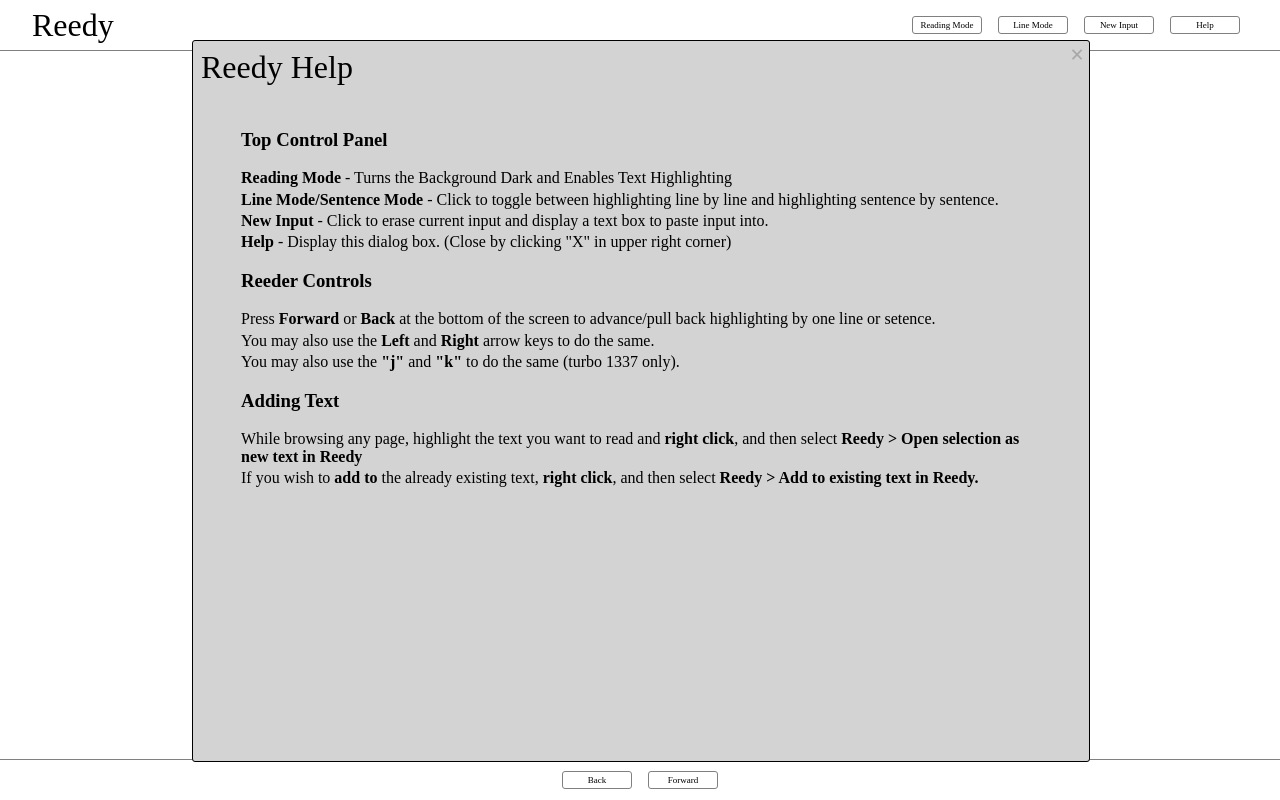
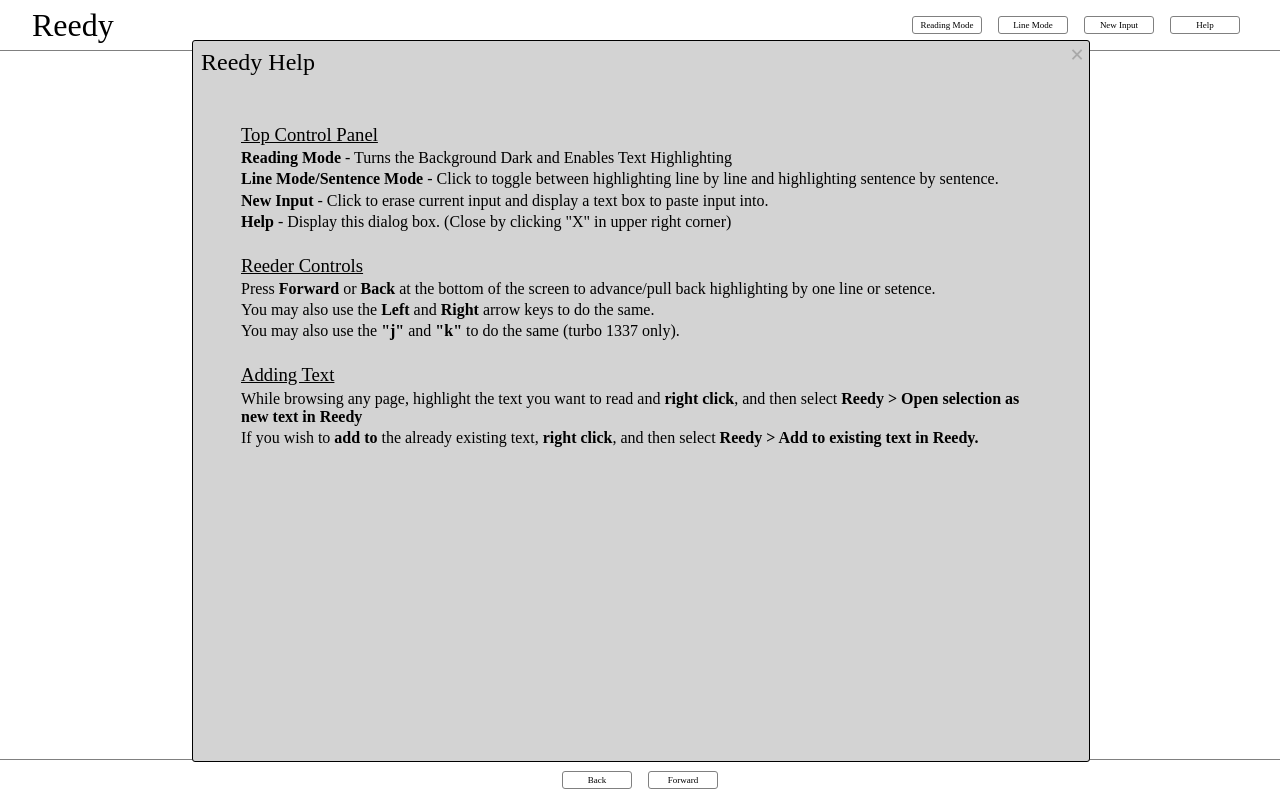
Before and after one commit to sophondetector/Reedy, a website built with Vite: page pages/index.html in a window 1280 px wide. Both pictures are taken after a click on the button "Help". Built offline with nearby package versions, Linux system fonts and the light colour scheme; some packages are replaced by stand-ins of ours; no server answers.

Commit message:
add underlining to help content headers and increase spacing between help content sections

```diff
--- a/pages/index.html
+++ b/pages/index.html
@@ -46,24 +46,24 @@
 
 	<div id="helpModal">
 		<div id="helpHeader">
-			<h1>Reedy Help</h1>
+			<h2>Reedy Help</h2>
 			<span id="hide-help">&times;</span>
 		</div>
 		<div id="help-content">
-			<h3>Top Control Panel</h3>
+			<h3><u>Top Control Panel</u></h3>
 			<div><b>Reading Mode</b> - Turns the Background Dark and Enables Text Highlighting</div>
 			<div><b>Line Mode/Sentence Mode</b> - Click to toggle between highlighting line by line and highlighting sentence
 				by
 				sentence.</div>
 			<div><b>New Input</b> - Click to erase current input and display a text box to paste input into.</div>
 			<div><b>Help</b> - Display this dialog box. (Close by clicking "X" in upper right corner)</div>
-			<h3>Reeder Controls</h3>
+			<h3><u>Reeder Controls</u></h3>
 			<div>Press <b>Forward</b> or <b>Back</b> at the bottom of the screen to advance/pull back highlighting by one line
 				or setence.
 			</div>
 			<div>You may also use the <b>Left</b> and <b>Right</b> arrow keys to do the same.</div>
 			<div>You may also use the <b>"j"</b> and <b>"k"</b> to do the same (turbo 1337 only).</div>
-			<h3>Adding Text</h3>
+			<h3><u>Adding Text</u></h3>
 			<div>While browsing any page, highlight the text you want to read and <b>right click</b>, and then select <b>Reedy
 					> Open selection as new text in Reedy</b></div>
 			<div>If you wish to <b>add to</b> the already existing text, <b>right click</b>, and then select <b>Reedy > Add to
--- a/src/reedy-style.css
+++ b/src/reedy-style.css
@@ -188,7 +188,7 @@
 	justify-content: space-between;
 }
 
-#helpHeader>h1 {
+#helpHeader>h2 {
 	margin: .5rem;
 	font-weight: normal;
 }
@@ -219,3 +219,9 @@
 	margin-top: .2rem;
 	margin-bottom: .2rem;
 }
+
+#help-content>h3 {
+	font-weight: normal;
+	margin-bottom: 0;
+	margin-top: 1.5rem;
+}
```
